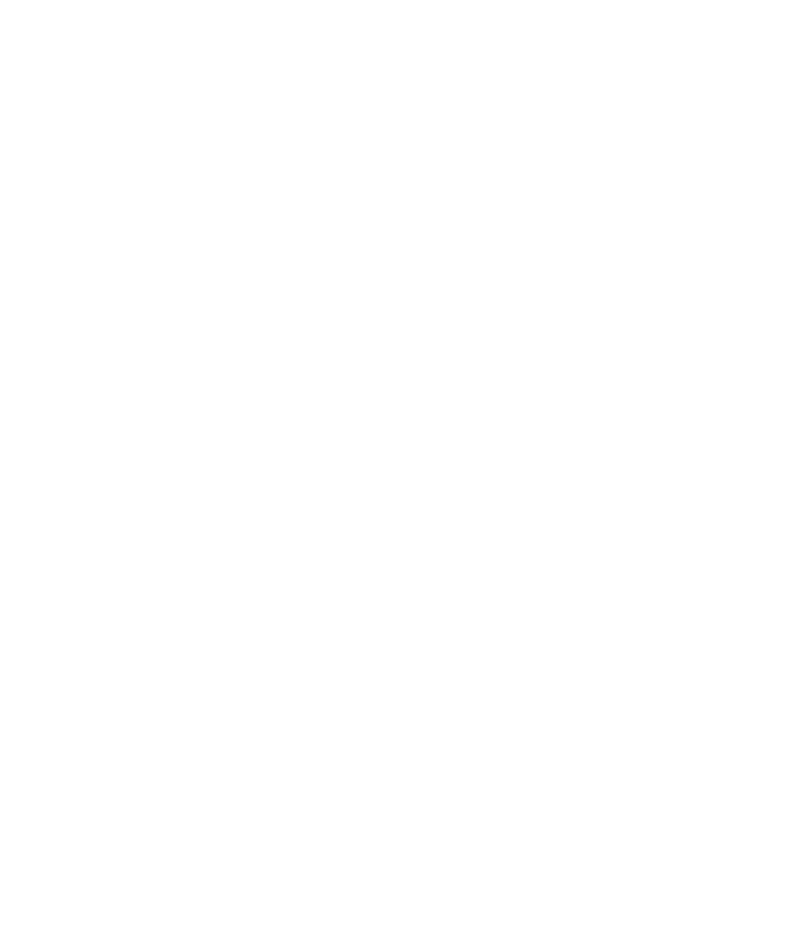
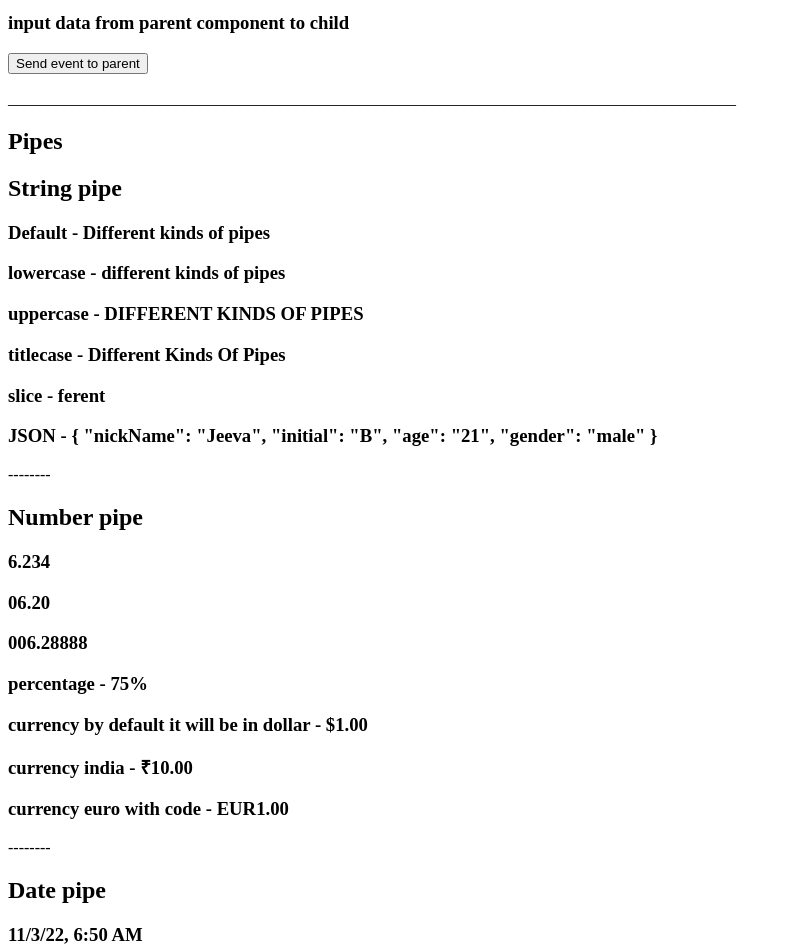
Before and after one commit to Jeeva-Sparkouttech/Angular-Learning, an Angular app: page / in a window 1280 px wide. Shown: the part 1680-2632 px from the top of the page, without its empty margins (0-793 px from the left). Before the commit the page ends 1641 px from the top, so only its background shows below. Built offline with nearby package versions, Linux system fonts and the light colour scheme.

Commit message:
component interaction & pipes

```diff
--- a/src/app/app.component.html
+++ b/src/app/app.component.html
@@ -1 +1,2 @@
-<app-test></app-test>
+<app-test (childEvent)="message=$event" [parentData]="data"></app-test>
+<h3>{{message}}</h3>
--- a/src/app/app.component.ts
+++ b/src/app/app.component.ts
@@ -6,5 +6,7 @@
   styleUrls: ['./app.component.css']
 })
 export class AppComponent {
+  public data = "input data from parent component to child"
+  public message:any
   title = 'Angular';
 }
--- a/src/app/test/test.component.html
+++ b/src/app/test/test.component.html
@@ -97,3 +97,33 @@
     <h3>{{i}} - {{l}}</h3>
 </div> -->
 <p>___________________________________________________________________________________________</p>
+
+<h2>Component interaction</h2>
+<h3>{{inputData}}</h3>
+<button (click)="fireEvent()">Send event to parent</button>
+<p>___________________________________________________________________________________________</p>
+
+<h2>Pipes</h2>
+<h2>String pipe</h2>
+<h3>Default - {{pipe}}</h3>
+<h3>lowercase - {{pipe|lowercase}}</h3>
+<h3>uppercase - {{pipe|uppercase}}</h3>
+<h3>titlecase - {{pipe|titlecase}}</h3>
+<h3>slice - {{pipe|slice:3:9}}</h3>
+<h3>JSON - {{json_pipe|json}}</h3>
+<p>--------</p>
+<h2>Number pipe</h2>
+<h3>{{6.234 | number:'1.1-3'}}</h3>
+<h3>{{6.2 | number:'2.2-5'}}</h3>
+<h3>{{6.28888 | number:'3.2-7'}}</h3>
+<h3>percentage - {{0.75 | percent}}</h3>
+<h3>currency by default it will be in dollar - {{ 1 | currency}}</h3>
+<h3>currency india - {{ 10 | currency: 'INR'}}</h3>
+<h3>currency euro with code - {{ 1 | currency : 'EUR' : 'code'}}</h3>
+<p>--------</p>
+<h2>Date pipe</h2>
+<!--medium and long other methods -->
+<h3>{{date | date:'short'}}</h3>
+<h3>{{date | date:'mediumDate'}}</h3>
+<h3>{{date | date:'shortTime'}}</h3>
+<p>___________________________________________________________________________________________</p>
--- a/src/app/test/test.component.ts
+++ b/src/app/test/test.component.ts
@@ -1,4 +1,4 @@
-import { Component, OnInit } from '@angular/core';
+import { Component, OnInit, Input, Output, EventEmitter} from '@angular/core';
 
 @Component({
   selector: 'app-test',//can use it with html tag <app-test></app-test>
@@ -24,9 +24,15 @@
   // `]
 })
 export class TestComponent implements OnInit {
+  //component interaction
+  @Input() public parentData:any //syntax1
+  @Input('parentData') public inputData:any //syntax2
+
+  @Output() public childEvent = new EventEmitter()
 
   public name = ""
   public text = "WELCOME TO SAMPLE ANGULAR WEB APP  !"
+  public pipe = "Different kinds of pipes"
   public url = window.location.href
   public myId = "328"
   public cbind = "class-bind"
@@ -41,6 +47,8 @@
 
   public list = [1,2,3,4,5,6]
 
+  public date = new Date()
+
   public manageClass = {
     "class-bind" : this.test,
     "text-danger" : this.hasError
@@ -49,6 +57,13 @@
   public manageStyle ={
      color: this.highlight,
      fontStyle : "italic"
+  }
+
+  public json_pipe = {
+    "nickName" : "Jeeva",
+    "initial" : "B",
+    "age" : "21",
+    "gender" : "male"
   }
 
   constructor() { }
@@ -68,12 +83,16 @@
   colorpick(val:any){
     this.color = val
     console.log(val)
+  }
 
+  fireEvent(){
+    this.childEvent.emit('output data from child to parent')
   }
 
   ngIfVisible(){
     this.switch = true
   }
+
   ngIfInvisible(){
     this.switch = false
   }
```
